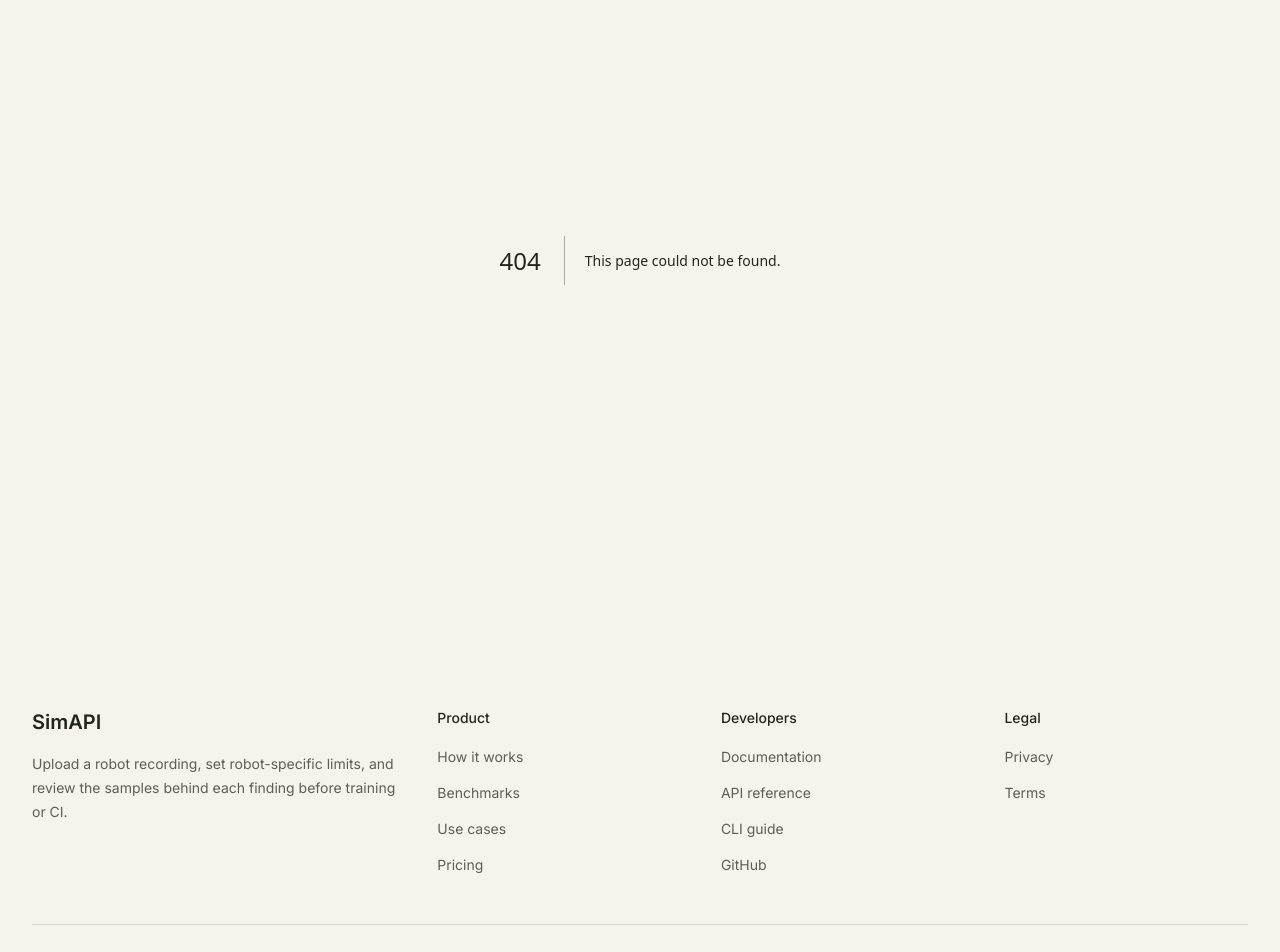
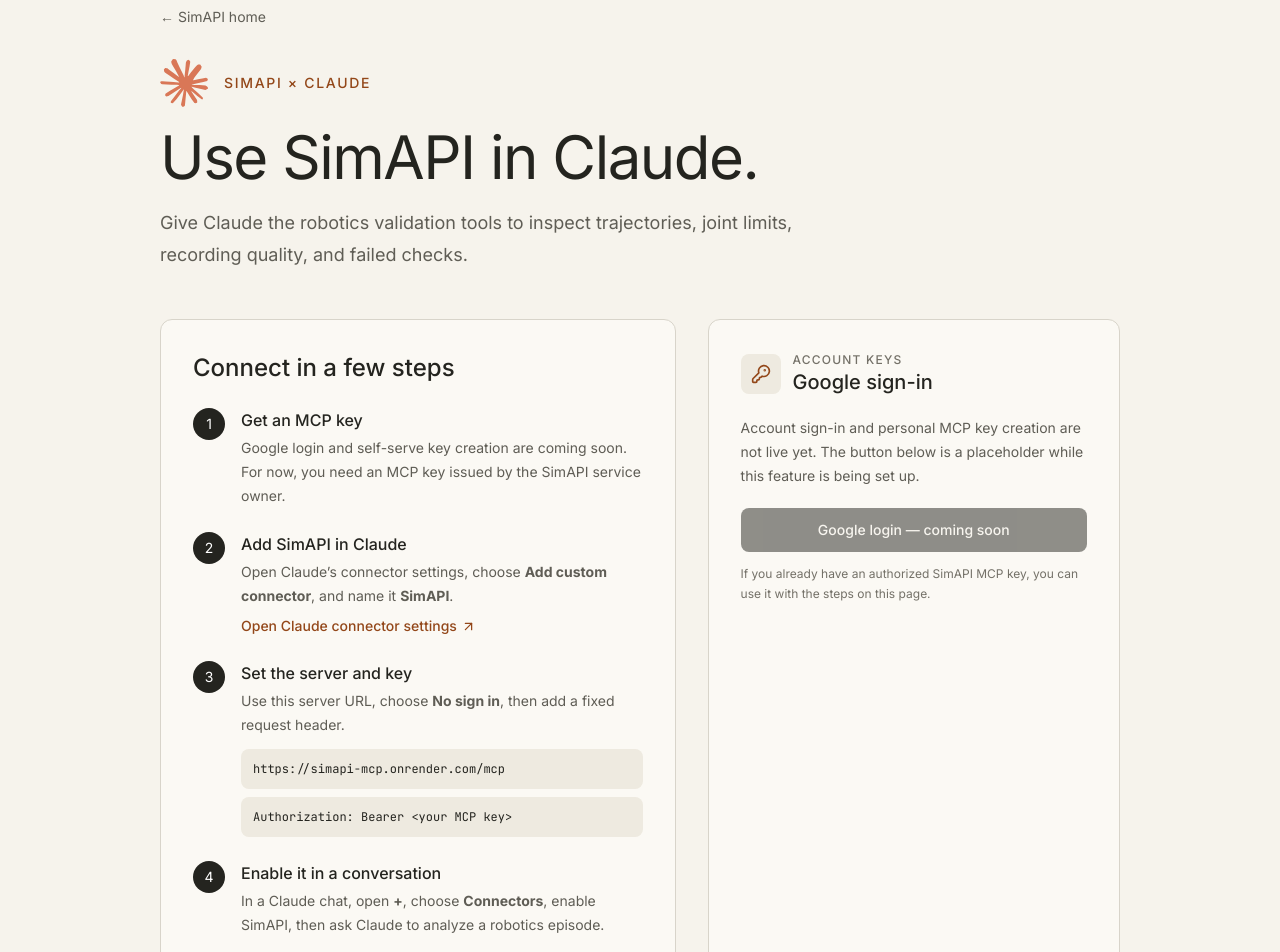
Before and after one commit to TaxCollector23/simAPI, a Next.js app in the folder web/: page /connect/claude in a window 1280 px wide. Before the commit this address had no page. Shown: the part 140-1092 px from the top of the page. Built offline with nearby package versions, Linux system fonts and the light colour scheme.

Commit message:
Add Claude connector landing flow (#29)
Co-authored-by: Rangan Balaji <rangan@taxcollector.local>

```diff
--- /dev/null
+++ b/web/app/connect/claude/page.tsx
@@ -0,0 +1,16 @@
+import type { Metadata } from "next";
+import { ClaudeSetup } from "@/components/claude-setup";
+
+export const metadata: Metadata = {
+  title: "Use SimAPI in Claude",
+  description: "Connect the SimAPI robotics validation tools to Claude with a secure MCP key.",
+  robots: { index: true, follow: true },
+};
+
+export default function ClaudeConnectPage() {
+  return (
+    <div className="container-tight mx-auto max-w-5xl pb-24 pt-32 sm:pt-36">
+      <ClaudeSetup />
+    </div>
+  );
+}
--- a/web/app/globals.css
+++ b/web/app/globals.css
@@ -91,6 +91,8 @@ body:has(.landing-page) { background: #f6f3ec; color: #24241f; }
 .hero-description { max-width: 480px; margin: 28px 0 0; color: var(--ink-secondary); font-size: 19px; line-height: 1.55; }
 .hero-actions { display: flex; flex-wrap: wrap; gap: 12px; margin-top: 32px; }
 .landing-button { display: inline-flex; min-height: 48px; align-items: center; justify-content: center; gap: 9px; padding: 0 18px; border-radius: 7px; font-size: 15px; font-weight: 500; transition: background-color 140ms ease, color 140ms ease, border-color 140ms ease; }
+.hero-actions { gap: 8px; }
+.landing-button-claude { gap: 6px; padding-inline: 12px; font-size: 14px; }
 .landing-button:focus-visible { outline: 2px solid var(--amber); outline-offset: 3px; }
 .landing-button-primary { background: var(--ink); color: var(--paper); }
 .landing-button-primary:hover { background: #3a3a32; }
@@ -257,6 +259,8 @@ body:has(.site-page) { background: #f6f3ec; color: #24241f; }
   *, *::before, *::after { animation-duration: .01ms !important; animation-iteration-count: 1 !important; transition-duration: .01ms !important; }
 }
 
+.site-page .claude-step-number { color: #fff !important; background: #24241f !important; }
+
 /* Robotics workbench: shared paper surfaces, readable controls, data-led charts. */
 .robotics-workspace { max-width: 1240px; margin-inline: auto; }
 .robotics-panel { min-width: 0; padding: 24px; border: 1px solid var(--line); border-radius: 8px; background: var(--paper-raised); }
--- /dev/null
+++ b/web/components/claude-setup.tsx
@@ -0,0 +1,99 @@
+import Image from "next/image";
+import Link from "next/link";
+import { ArrowUpRight, KeyRound, ShieldCheck } from "lucide-react";
+
+const MCP_URL = "https://simapi-mcp.onrender.com/mcp";
+const CLAUDE_CONNECTORS_URL = "https://claude.ai/customize/connectors";
+
+export function ClaudeSetup() {
+  return (
+    <div className="space-y-12">
+      <header className="max-w-3xl">
+        <Link href="/" className="mb-8 inline-flex items-center gap-2 text-sm text-[var(--ink-secondary)] hover:text-[var(--ink)]">
+          ← SimAPI home
+        </Link>
+        <div className="flex items-center gap-4">
+          <Image src="/claude-spark-clay.svg" alt="" aria-hidden="true" width={48} height={48} priority />
+          <p className="text-sm font-medium uppercase tracking-[0.12em] text-[var(--amber)]">SimAPI × Claude</p>
+        </div>
+        <h1 className="mt-5 font-display text-5xl leading-[1.02] tracking-tight text-[var(--ink)] sm:text-6xl">
+          Use SimAPI in Claude.
+        </h1>
+        <p className="mt-5 max-w-2xl text-lg leading-8 text-[var(--ink-secondary)]">
+          Give Claude the robotics validation tools to inspect trajectories, joint limits, recording quality, and failed checks.
+        </p>
+      </header>
+
+      <div className="grid gap-8 lg:grid-cols-[minmax(0,1fr)_minmax(310px,0.8fr)]">
+        <section className="rounded-xl border border-[var(--line)] bg-[var(--paper-raised)] p-6 sm:p-8" aria-labelledby="steps-heading">
+          <h2 id="steps-heading" className="text-2xl font-medium text-[var(--ink)]">Connect in a few steps</h2>
+          <ol className="mt-6 space-y-6">
+            <li className="flex gap-4">
+              <span className="claude-step-number grid h-8 w-8 shrink-0 place-items-center rounded-full bg-[var(--ink)] text-sm text-white">1</span>
+              <div>
+                <h3 className="font-medium text-[var(--ink)]">Get an MCP key</h3>
+                <p className="mt-1 text-sm leading-6 text-[var(--ink-secondary)]">Google login and self-serve key creation are coming soon. For now, you need an MCP key issued by the SimAPI service owner.</p>
+              </div>
+            </li>
+            <li className="flex gap-4">
+              <span className="claude-step-number grid h-8 w-8 shrink-0 place-items-center rounded-full bg-[var(--ink)] text-sm text-white">2</span>
+              <div>
+                <h3 className="font-medium text-[var(--ink)]">Add SimAPI in Claude</h3>
+                <p className="mt-1 text-sm leading-6 text-[var(--ink-secondary)]">Open Claude’s connector settings, choose <strong>Add custom connector</strong>, and name it <strong>SimAPI</strong>.</p>
+                <a href={CLAUDE_CONNECTORS_URL} target="_blank" rel="noreferrer" className="mt-2 inline-flex items-center gap-1 text-sm font-medium text-[var(--amber)] hover:underline">
+                  Open Claude connector settings <ArrowUpRight size={15} />
+                </a>
+              </div>
+            </li>
+            <li className="flex gap-4">
+              <span className="claude-step-number grid h-8 w-8 shrink-0 place-items-center rounded-full bg-[var(--ink)] text-sm text-white">3</span>
+              <div>
+                <h3 className="font-medium text-[var(--ink)]">Set the server and key</h3>
+                <p className="mt-1 text-sm leading-6 text-[var(--ink-secondary)]">Use this server URL, choose <strong>No sign in</strong>, then add a fixed request header.</p>
+                <code className="mt-3 block break-all rounded-lg bg-[#eeeae0] p-3 font-mono text-xs text-[var(--ink)]">{MCP_URL}</code>
+                <code className="mt-2 block break-all rounded-lg bg-[#eeeae0] p-3 font-mono text-xs text-[var(--ink)]">Authorization: Bearer &lt;your MCP key&gt;</code>
+              </div>
+            </li>
+            <li className="flex gap-4">
+              <span className="claude-step-number grid h-8 w-8 shrink-0 place-items-center rounded-full bg-[var(--ink)] text-sm text-white">4</span>
+              <div>
+                <h3 className="font-medium text-[var(--ink)]">Enable it in a conversation</h3>
+                <p className="mt-1 text-sm leading-6 text-[var(--ink-secondary)]">In a Claude chat, open <strong>+</strong>, choose <strong>Connectors</strong>, enable SimAPI, then ask Claude to analyze a robotics episode.</p>
+              </div>
+            </li>
+          </ol>
+          <div className="mt-8 flex gap-3 rounded-lg border border-[var(--line)] bg-white/60 p-4 text-sm leading-6 text-[var(--ink-secondary)]">
+            <ShieldCheck className="mt-0.5 h-5 w-5 shrink-0 text-[var(--amber)]" />
+            <p>Keep the full key private. Claude reuses it for MCP requests. If it is lost, revoke it with the service owner and request another.</p>
+          </div>
+          <p className="mt-5 text-xs leading-5 text-[var(--ink-muted)]">SimAPI is an independent service and is not affiliated with or endorsed by Anthropic.</p>
+        </section>
+
+        <section className="rounded-xl border border-[var(--line)] bg-[var(--paper-raised)] p-6 sm:p-8" aria-labelledby="key-heading">
+          <div className="flex items-center gap-3">
+            <span className="grid h-10 w-10 place-items-center rounded-lg bg-[#eeeae0] text-[var(--amber)]"><KeyRound className="h-5 w-5" /></span>
+            <div>
+              <p className="text-xs font-medium uppercase tracking-[0.1em] text-[var(--ink-muted)]">Account keys</p>
+              <h2 id="key-heading" className="text-xl font-medium text-[var(--ink)]">Google sign-in</h2>
+            </div>
+          </div>
+          <p className="mt-5 text-sm leading-6 text-[var(--ink-secondary)]">
+            Account sign-in and personal MCP key creation are not live yet. The button below is a placeholder while this feature is being set up.
+          </p>
+          <button type="button" className="btn-primary mt-5 w-full cursor-not-allowed opacity-60" disabled aria-describedby="login-placeholder-note">
+            Google login — coming soon
+          </button>
+          <p id="login-placeholder-note" className="mt-3 text-xs leading-5 text-[var(--ink-muted)]">
+            If you already have an authorized SimAPI MCP key, you can use it with the steps on this page.
+          </p>
+        </section>
+      </div>
+
+      <section className="rounded-xl border border-[var(--line)] bg-[var(--paper-soft)] p-6 sm:p-8">
+        <h2 className="text-xl font-medium text-[var(--ink)]">Try a first prompt</h2>
+        <p className="mt-2 text-sm leading-6 text-[var(--ink-secondary)]">After connecting, select SimAPI in the chat’s connector menu and ask Claude: “Use SimAPI to analyze this robot episode. Run the relevant validation checks and explain any failures or warnings with the measurements behind them.”</p>
+        <p className="mt-3 text-xs leading-5 text-[var(--ink-muted)]">Claude uses the connector tools from natural language; there is no <code>/simapi</code> slash command.</p>
+      </section>
+    </div>
+  );
+}
--- /dev/null
+++ b/web/components/claude-spark.tsx
@@ -0,0 +1,15 @@
+import Image from "next/image";
+
+/** Official Claude Spark symbol from Anthropic's media press kit. */
+export function ClaudeSpark() {
+  return (
+    <Image
+      src="/claude-spark-clay.svg"
+      alt=""
+      aria-hidden="true"
+      width={18}
+      height={18}
+      className="shrink-0"
+    />
+  );
+}
--- a/web/components/cta.tsx
+++ b/web/components/cta.tsx
@@ -1,5 +1,6 @@
 import Link from "next/link";
 import { ArrowUpRight } from "lucide-react";
+import { ClaudeSpark } from "./claude-spark";
 
 export function Cta() {
   return (
@@ -15,6 +16,7 @@ export function Cta() {
         <div className="flex flex-wrap gap-3">
           <Link href="/play" className="landing-button landing-button-primary">Validate a run <ArrowUpRight size={17} strokeWidth={1.7} /></Link>
           <Link href="/docs" className="landing-button landing-button-secondary">Read the workflow docs</Link>
+          <Link href="/connect/claude" className="landing-button landing-button-primary landing-button-claude"><ClaudeSpark /> Use in Claude <ArrowUpRight size={17} strokeWidth={1.7} /></Link>
         </div>
       </div>
     </section>
--- a/web/components/hero.tsx
+++ b/web/components/hero.tsx
@@ -1,6 +1,7 @@
 import Link from "next/link";
 import { ArrowUpRight } from "lucide-react";
 import { LiveHealthChart } from "./live-health-chart";
+import { ClaudeSpark } from "./claude-spark";
 
 export function Hero() {
   return (
@@ -17,6 +18,9 @@ export function Hero() {
               Validate a run <ArrowUpRight size={17} strokeWidth={1.7} />
             </Link>
             <Link href="/docs" className="landing-button landing-button-secondary">How validation works</Link>
+            <Link href="/connect/claude" className="landing-button landing-button-primary landing-button-claude">
+              <ClaudeSpark /> Use in Claude <ArrowUpRight size={17} strokeWidth={1.7} />
+            </Link>
           </div>
         </div>
         <LiveHealthChart />
```
Also changed, not shown: web/public/claude-spark-clay.svg (added).
